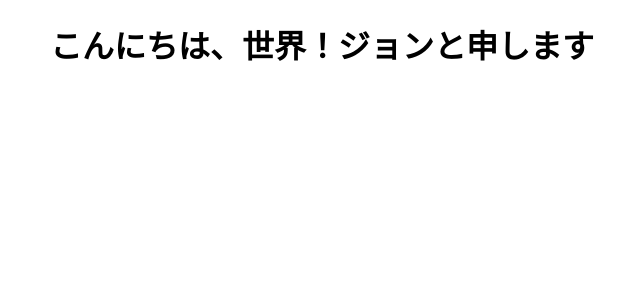
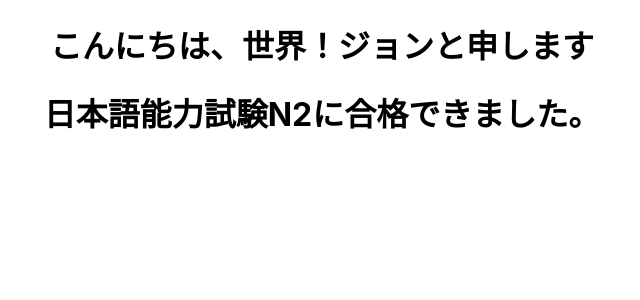
Before and after one commit to wilkinsjohnstanley/myfirstreactproject, a React (Create React App) app: page / in a window 1280 px wide. Shown: the top 300 px of the page, without its empty margins (318-958 px from the left). Built offline with nearby package versions, Linux system fonts and the light colour scheme.

Commit message:
This is my first commit

```diff
--- a/src/App.js
+++ b/src/App.js
@@ -1,10 +1,12 @@
 import logo from './logo.svg';
 import './App.css';
 import Hello from './components/Hello'
+import Message from './components/Message'
 function App() {
   return (
     <div className="App">
       <Hello></Hello>
+      <Message></Message>
     </div>
   );
 }
--- /dev/null
+++ b/src/components/Message.js
@@ -0,0 +1,7 @@
+import {Component}from'react';
+class Message extends Component {
+    render(){
+        return <h1>日本語能力試験N2に合格できました。</h1>
+    }
+}
+export default Message
--- a/src/index.js
+++ b/src/index.js
@@ -9,6 +9,7 @@ root.render(
   <React.StrictMode>
     <App />
   </React.StrictMode>
+
 );
 
 // If you want to start measuring performance in your app, pass a function
```
Also changed, not shown: package.json (+11 -1 lines), 1 other file (tests, documents, lock files or other folders).
